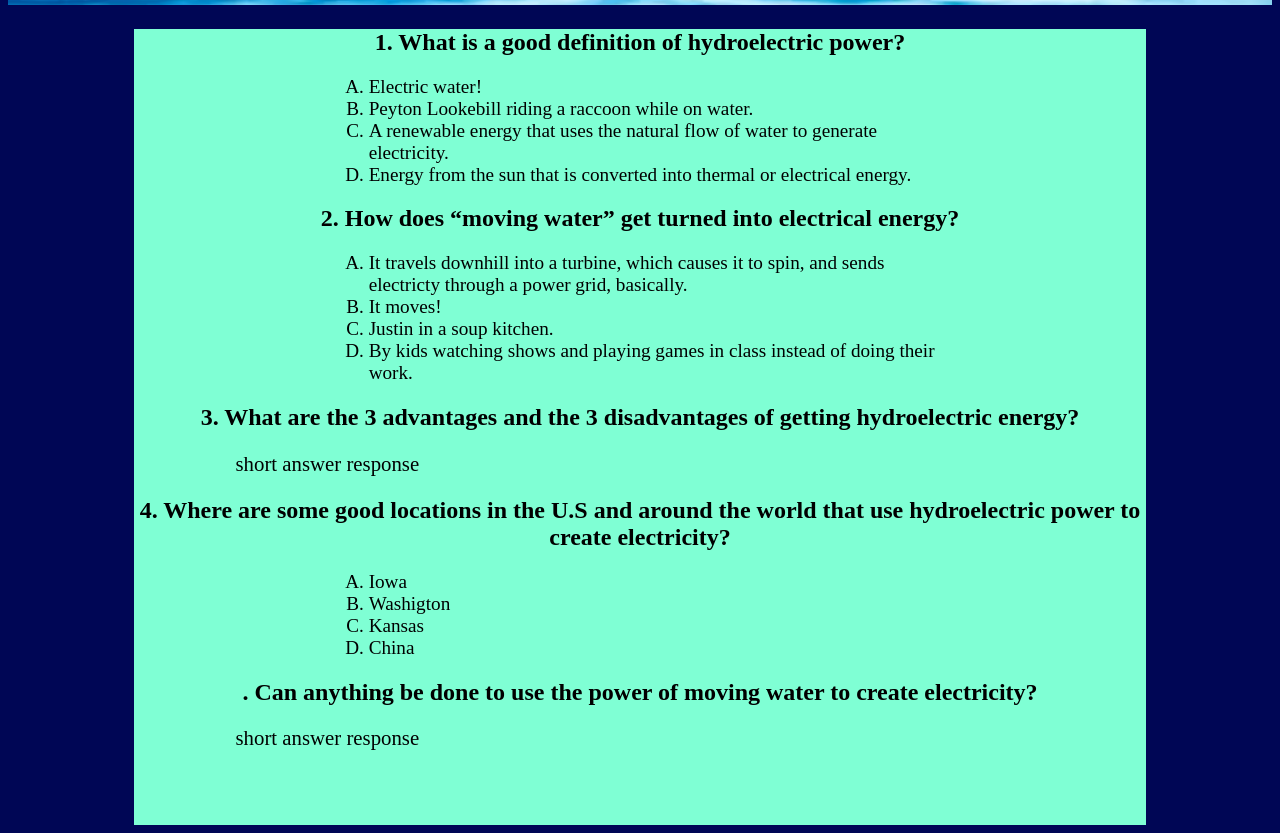
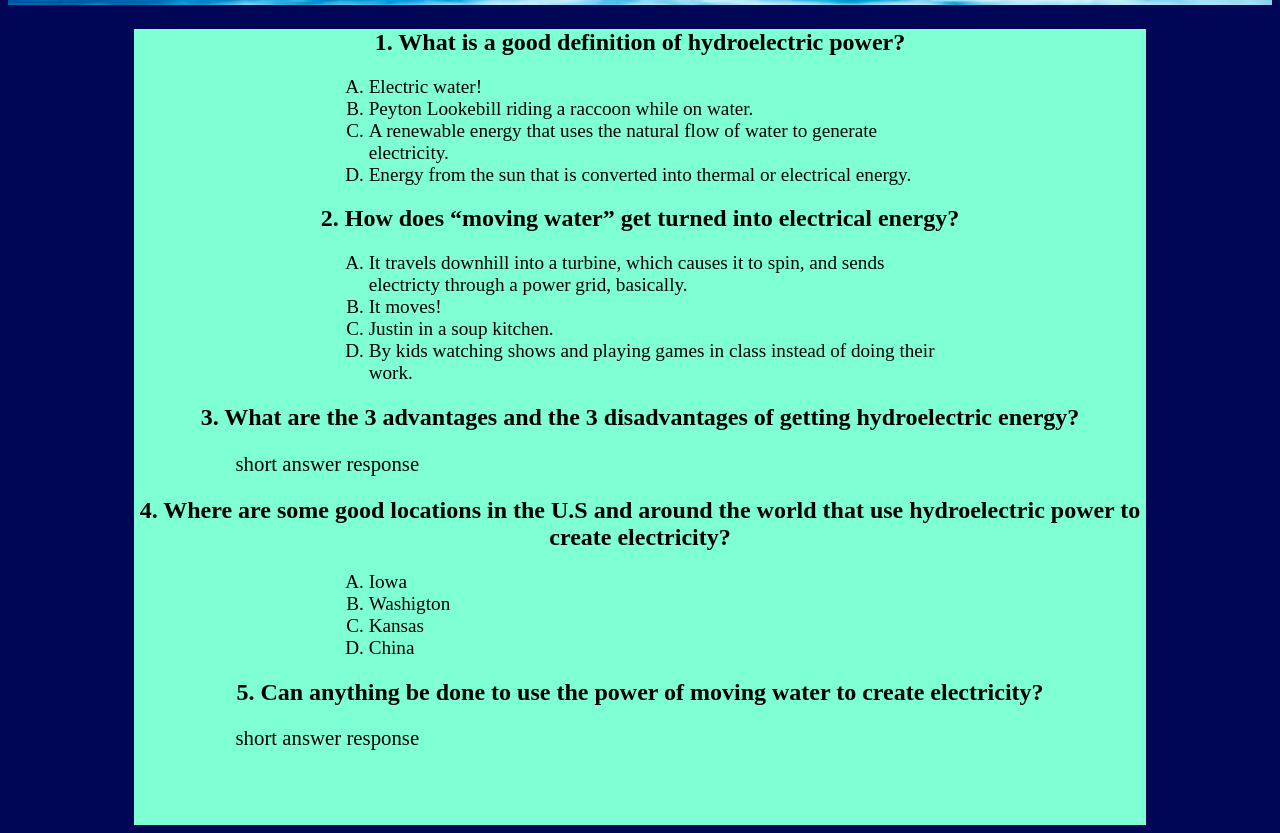
Before and after one commit to JustinTLong16/hydroelectric, a plain HTML site: page quiz.html in a window 1280 px wide. Shown: the part 259-1092 px from the top of the page. Drawn offline with Linux system fonts and the light colour scheme.

Commit message:
Update quiz.html

```diff
--- a/quiz.html
+++ b/quiz.html
@@ -47,7 +47,7 @@
                     <li>China</li>
                 </ol>
 
-                <h2>. Can anything be done to use the power of moving water to create electricity?</h2>
+                <h2>5. Can anything be done to use the power of moving water to create electricity?</h2>
                 <p>short answer response</p>
         </main>
         </div>
```
